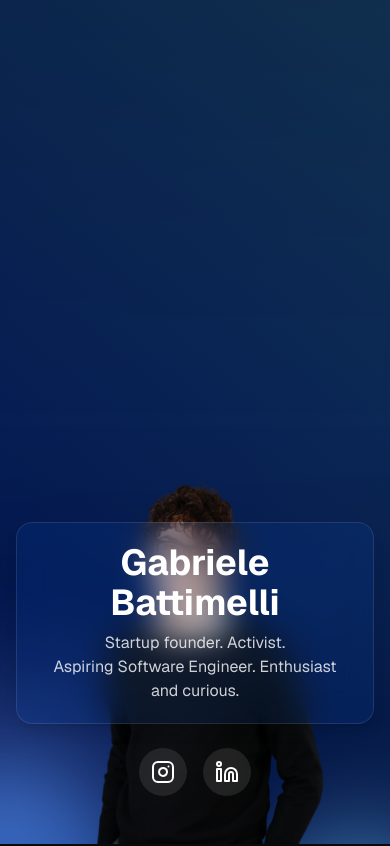
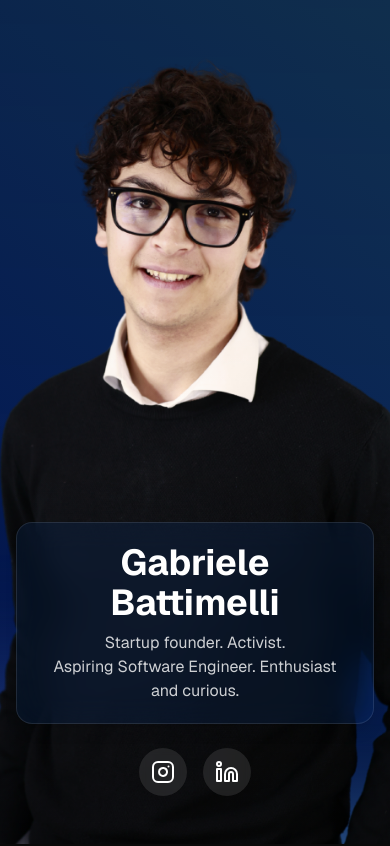
Before and after one commit to Gabrielebattimelli/portfolio, a Next.js app: page / in a window 390 px wide. Shown: the top 846 px of the page. Built offline with nearby package versions, Linux system fonts and the light colour scheme.

Commit message:
Update hero-section.tsx

```diff
--- a/app/components/hero-section.tsx
+++ b/app/components/hero-section.tsx
@@ -33,7 +33,7 @@ export default function HeroSection() {
                         src="/gabriele.png"
                         alt="Gabriele Battimelli"
                         fill
-                        className="object-contain object-bottom"
+                        className="object-cover sm:object-contain object-top sm:object-bottom"
                         priority
                     />
                     {/* Overlay for better text readability */}
```
